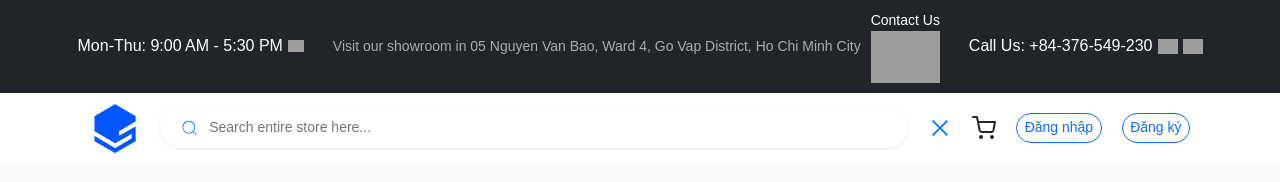
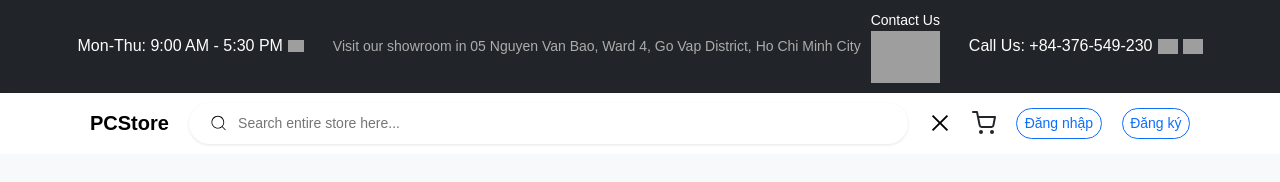
Before and after one commit to tienphat2910/PCStore, a React (Vite) app in the folder client/: page /home in a window 1280 px wide. Both pictures are taken after a click on the icon 940 px from the left and 127 px from the top of the page. Shown: the top 182 px of the page. Built offline with nearby package versions, Linux system fonts and the light colour scheme; grey boxes are pictures that could not be loaded.

Commit message:
fix thanh search, fix logo o header

```diff
--- a/client/src/layouts/Header/Navigation.jsx
+++ b/client/src/layouts/Header/Navigation.jsx
@@ -1,10 +1,8 @@
-import React, { useState } from "react";
+import { useState } from "react";
 import { FiShoppingCart } from "react-icons/fi";
 import { CiSearch } from "react-icons/ci";
 import { AiOutlineClose } from "react-icons/ai";
-import { BiUser } from "react-icons/bi";
 import "bootstrap/dist/css/bootstrap.min.css";
-import Logo from "../../assets/images/logo.png";
 import { Link, useNavigate } from "react-router-dom";
 
 const Navigation = () => {
@@ -24,7 +22,6 @@ const Navigation = () => {
         <div
             className="container-fluid"
             style={{
-
                 boxShadow: "0 2px 5px rgba(0, 0, 0, 0.1)",
                 backgroundColor: '#fff',
             }}>
@@ -32,27 +29,14 @@ const Navigation = () => {
                 className="container"
                 style={{
                     width: "100%",
-
                     padding: "10px 20px",
-
-
                     display: "flex",
                     alignItems: "center",
                     justifyContent: "space-between",
                 }}>
                 {/* Logo */}
-                <Link to="/">
-                    <img
-                        src={Logo}
-                        alt="Logo"
-                        style={{
-                            width: "50px",
-                            height: "50px",
-
-                            objectFit: "contain",
-                            backgroundColor: "#fff",cursor: "pointer"
-                        }}
-                    />
+                <Link to="/" className="text-black fw-bold" style={{ fontSize: "20px" }}>
+                    PCStore
                 </Link>
 
                 {/* Conditional Rendering */}
@@ -97,7 +81,7 @@ const Navigation = () => {
                             boxShadow: "0 1px 3px rgba(0, 0, 0, 0.1)",
                         }}
                     >
-                        <CiSearch size={20} color="#007bff" style={{ marginRight: "10px" }} />
+                        <CiSearch size={20} color="#000" style={{ marginRight: "10px" }} />
                         <input
                             type="text"
                             placeholder="Search entire store here..."
@@ -107,6 +91,7 @@ const Navigation = () => {
                                 width: "100%",
                                 fontSize: "14px",
                                 backgroundColor: "transparent",
+                                color: "#000",
                             }}
                             autoFocus
                         />
@@ -125,7 +110,7 @@ const Navigation = () => {
                     {showSearch ? (
                         <AiOutlineClose
                             size={24}
-                            color="#007bff"
+                            color="#000"
                             style={{ cursor: "pointer" }}
                             onClick={() => setShowSearch(false)}
                         />
```
Lines whose indentation alone changed are shown as unchanged.
